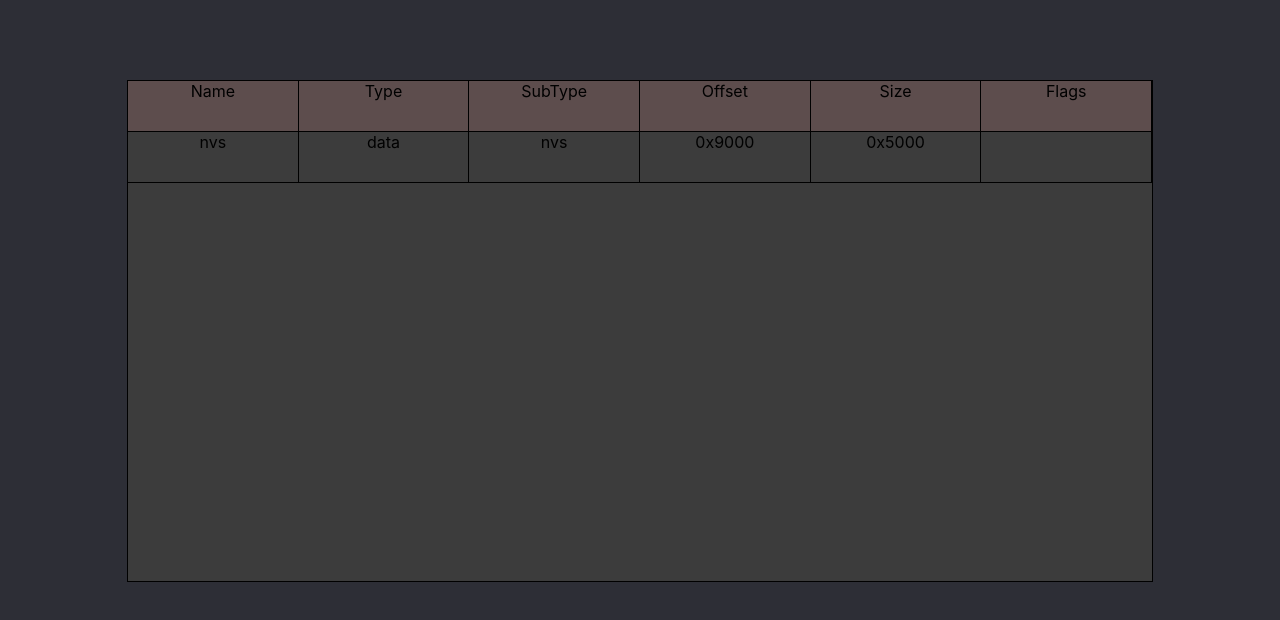
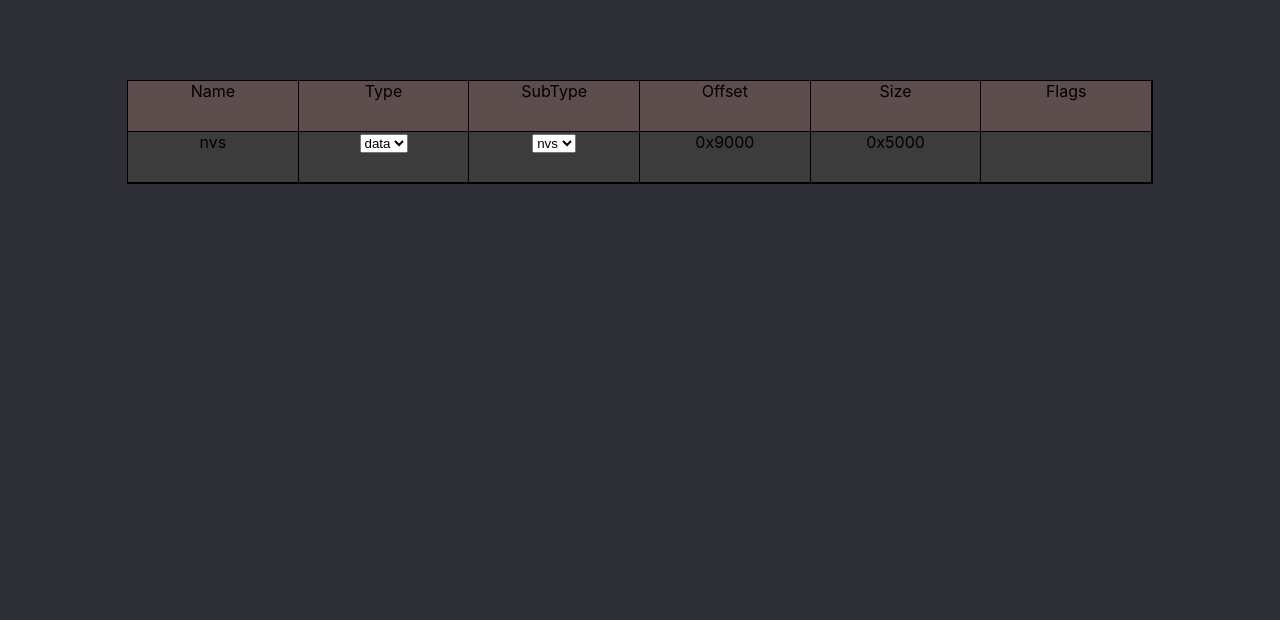
Before and after one commit to platevoltage/esp32-partition-calculator, a React (Create React App) app: page / in a window 1280 px wide. Shown: the top 620 px of the page. Built offline with nearby package versions, Linux system fonts and the light colour scheme.

Commit message:
added drop down menus

```diff
--- a/src/components/Row.tsx
+++ b/src/components/Row.tsx
@@ -17,12 +17,63 @@ interface Props {
 export default function Row({data}: Props) {
   return (
     <div className="row">
-        <div className="column">{data.name}</div>
-        <div className="column">{data.type}</div>
-        <div className="column">{data.subType}</div>
-        <div className="column">0x{data.offset.toString(16)}</div>
-        <div className="column">0x{data.size.toString(16)}</div>
-        <div className="column">{data.flags}</div>
+
+        <div className="column">
+            {data.name}
+        </div>
+
+        <div className="column">
+            <select name="data">
+                <option value="data" selected={data.type === "data"}>data</option>
+                <option value="app" selected={data.type === "app"}>app</option>
+            </select>
+        </div>
+
+        <div className="column">
+            <select name="sub-type">
+                {data.type === "app" ? <>
+                    <option value="factory" selected={data.subType === "factory"}>factory</option>
+                    <option value="test" selected={data.subType === "test"}>test</option>
+                    <option value="ota_0" selected={data.subType === "ota_0"}>ota_0</option>
+                    <option value="ota_1" selected={data.subType === "ota_1"}>ota_1</option>
+                    <option value="ota_2" selected={data.subType === "ota_2"}>ota_2</option>
+                    <option value="ota_3" selected={data.subType === "ota_3"}>ota_3</option>
+                    <option value="ota_4" selected={data.subType === "ota_4"}>ota_4</option>
+                    <option value="ota_5" selected={data.subType === "ota_5"}>ota_5</option>
+                    <option value="ota_6" selected={data.subType === "ota_6"}>ota_6</option>
+                    <option value="ota_7" selected={data.subType === "ota_7"}>ota_7</option>
+                    <option value="ota_8" selected={data.subType === "ota_8"}>ota_8</option>
+                    <option value="ota_9" selected={data.subType === "ota_9"}>ota_9</option>
+                    <option value="ota_10" selected={data.subType === "ota_10"}>ota_10</option>
+                    <option value="ota_11" selected={data.subType === "ota_11"}>ota_11</option>
+                    <option value="ota_12" selected={data.subType === "ota_12"}>ota_12</option>
+                    <option value="ota_13" selected={data.subType === "ota_13"}>ota_13</option>
+                    <option value="ota_14" selected={data.subType === "ota_14"}>ota_14</option>
+                    <option value="ota_15" selected={data.subType === "ota_15"}>ota_15</option>
+                </> :
+                <>
+                    <option value="ota" selected={data.subType === "ota"}>ota</option>
+                    <option value="phy" selected={data.subType === "phy"}>phy</option>
+                    <option value="nvs" selected={data.subType === "nvs"}>nvs</option>
+                </>
+                }
+
+            </select>
+
+        </div>
+
+        <div className="column">
+            0x{data.offset.toString(16)}
+        </div>
+
+        <div className="column">
+            0x{data.size.toString(16)}
+        </div>
+
+        <div className="column">
+            {data.flags}
+        </div>
+
     </div>
   )
 }
--- a/src/components/Table.css
+++ b/src/components/Table.css
@@ -2,7 +2,7 @@ main {
     position: relative;
     background-color: #3c3c3c;
     width: 80vw;
-    height: 500px;
+    /* height: 500px; */
     border: 1px solid #000000;
 }
 
```
